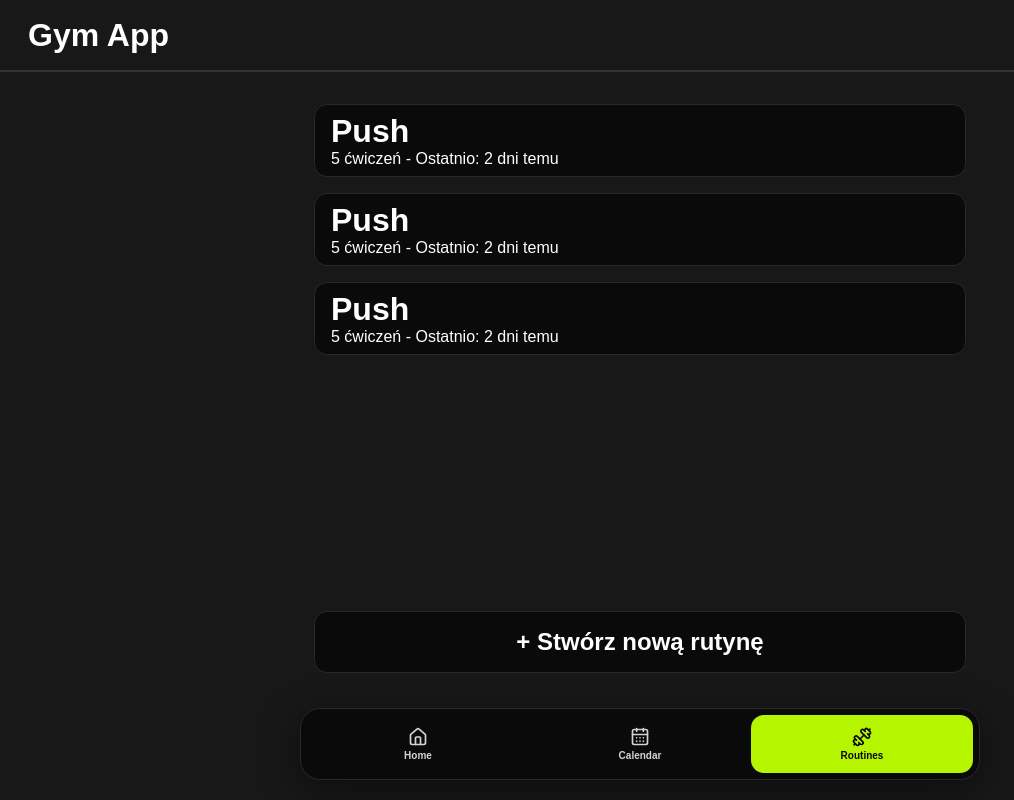
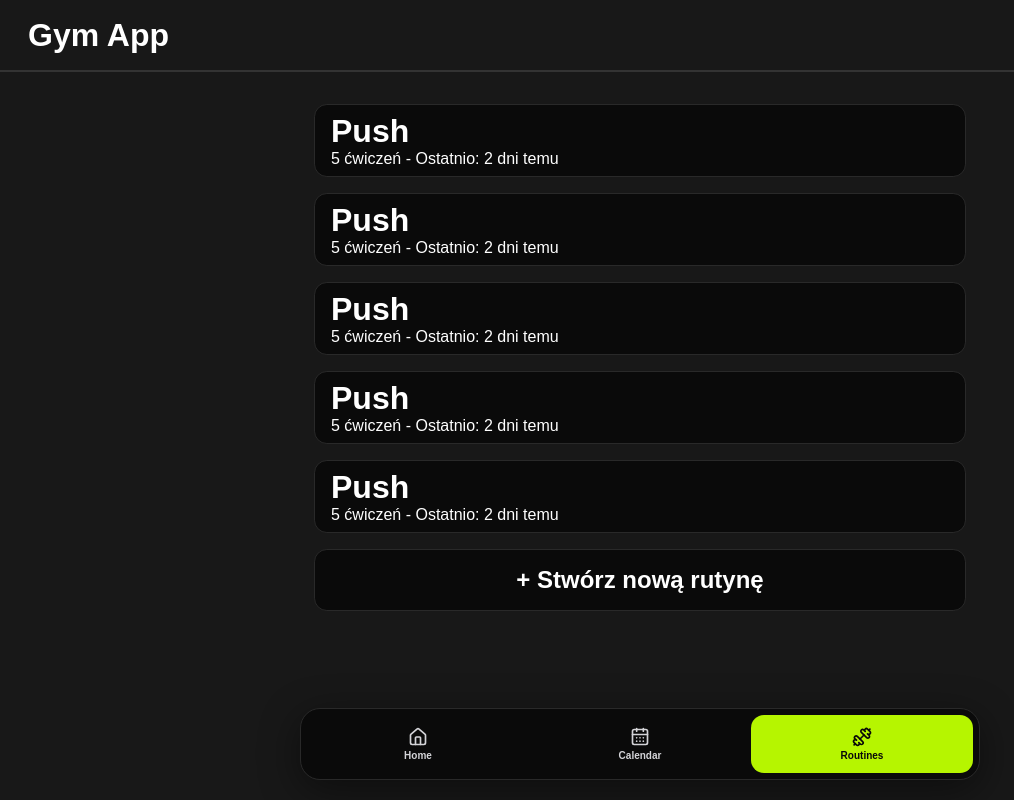
Before and after one commit to Gyouh/gymApp, a React (Vite) app: page /routines in a window 1280 px wide. Shown: the whole page, without its empty margins (0-1014 px from the left). Built offline with nearby package versions, Linux system fonts and the light colour scheme.

Commit message:
- change fixed button - change base to /

```diff
--- a/src/pages/Routines/Routines.css
+++ b/src/pages/Routines/Routines.css
@@ -1,15 +1,12 @@
 #create-routine
 {
-    background-color: rgba(10, 10, 10, 0.95);
+    background-color: rgba(10, 10, 10);
     padding: 1rem;
     border-radius: .8rem;
     transition: .5s;
     cursor: pointer;
     border: 1px solid #292929;
     text-align: center;
-    position: relative;
-    width: 100%;
-    top: 15rem;
 }
 
 #create-routine:hover
--- a/src/pages/Routines/Routines.jsx
+++ b/src/pages/Routines/Routines.jsx
@@ -6,6 +6,8 @@ const Routines = () => {
 
     return (
         <>
+            <RoutineBox />
+            <RoutineBox />
             <RoutineBox />
             <RoutineBox />
             <RoutineBox />
--- a/vite.config.js
+++ b/vite.config.js
@@ -4,5 +4,5 @@ import { defineConfig } from 'vite'
 // https://vite.dev/config/
 export default defineConfig({
   plugins: [react()],
-  base: '/gymApp/',
+  base: '/',
 })
```
